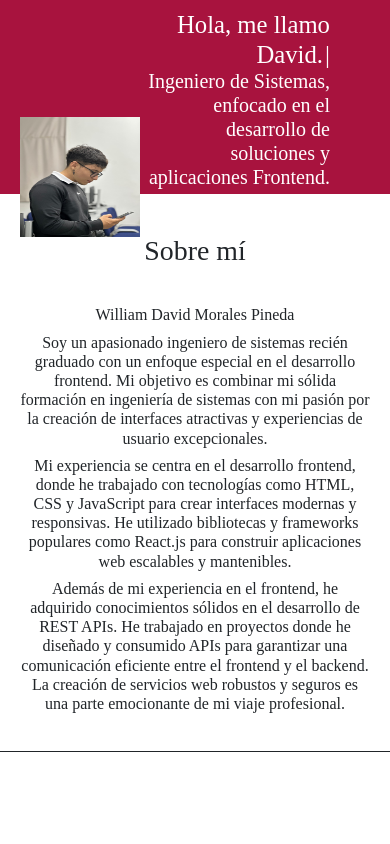
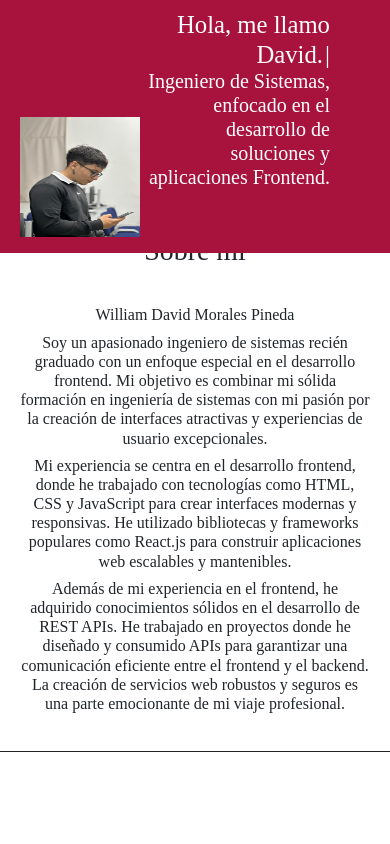
Before and after one commit to ZaliWow/portfolio, a React (Vite) app: page / in a window 390 px wide. Shown: the top 844 px of the page. Built offline with nearby package versions, Linux system fonts and the light colour scheme.

Commit message:
update CV

```diff
--- a/src/components/CallMe.jsx
+++ b/src/components/CallMe.jsx
@@ -14,10 +14,10 @@ export function CallMe(params) {
 
 
 const handleDownload =()=>{
-  const pdfUrl = "/achives/CV WILLIAM DAVID MORALES PINEDA.pdf"
+  const pdfUrl = "/achives/CV - William David Morales Pineda.pdf"
     const link = document.createElement('a')
     link.href= pdfUrl;
-    link.setAttribute('download', 'CV WILLIAM DAVID MORALES PINEDA')
+    link.setAttribute('download', 'CV - William David Morales Pineda')
     document.body.appendChild(link)
     link.click();
     document.body.removeChild(link)
--- a/src/styles/navbar.css
+++ b/src/styles/navbar.css
@@ -74,7 +74,7 @@ margin-left: 2px;
     .nav{
       display:block;
       width:auto;
-      height:23%;
+      height:30%;
 
     }
     .nav img{
```
Also changed, not shown: 2 other files (tests, documents, lock files or other folders).
